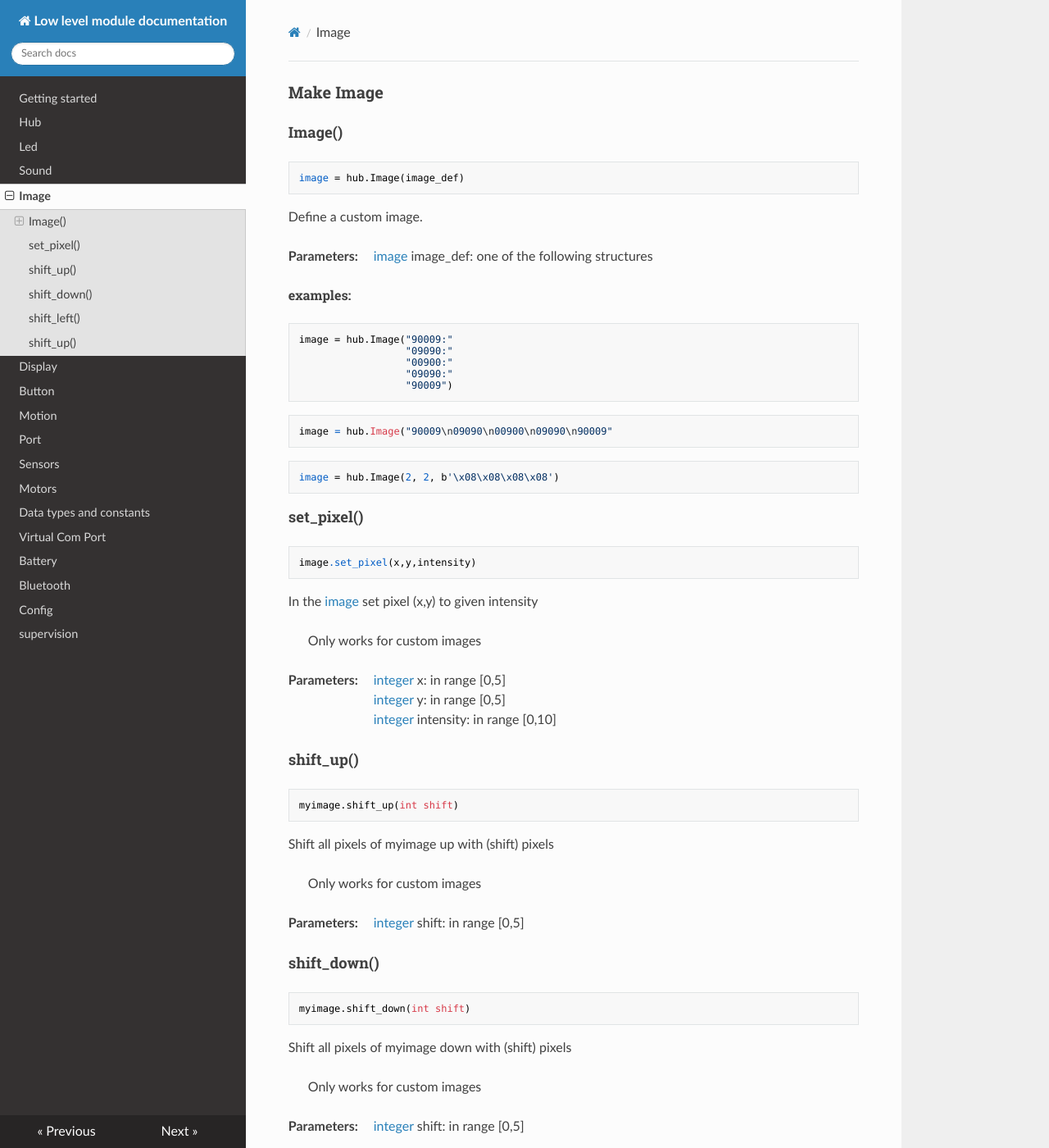
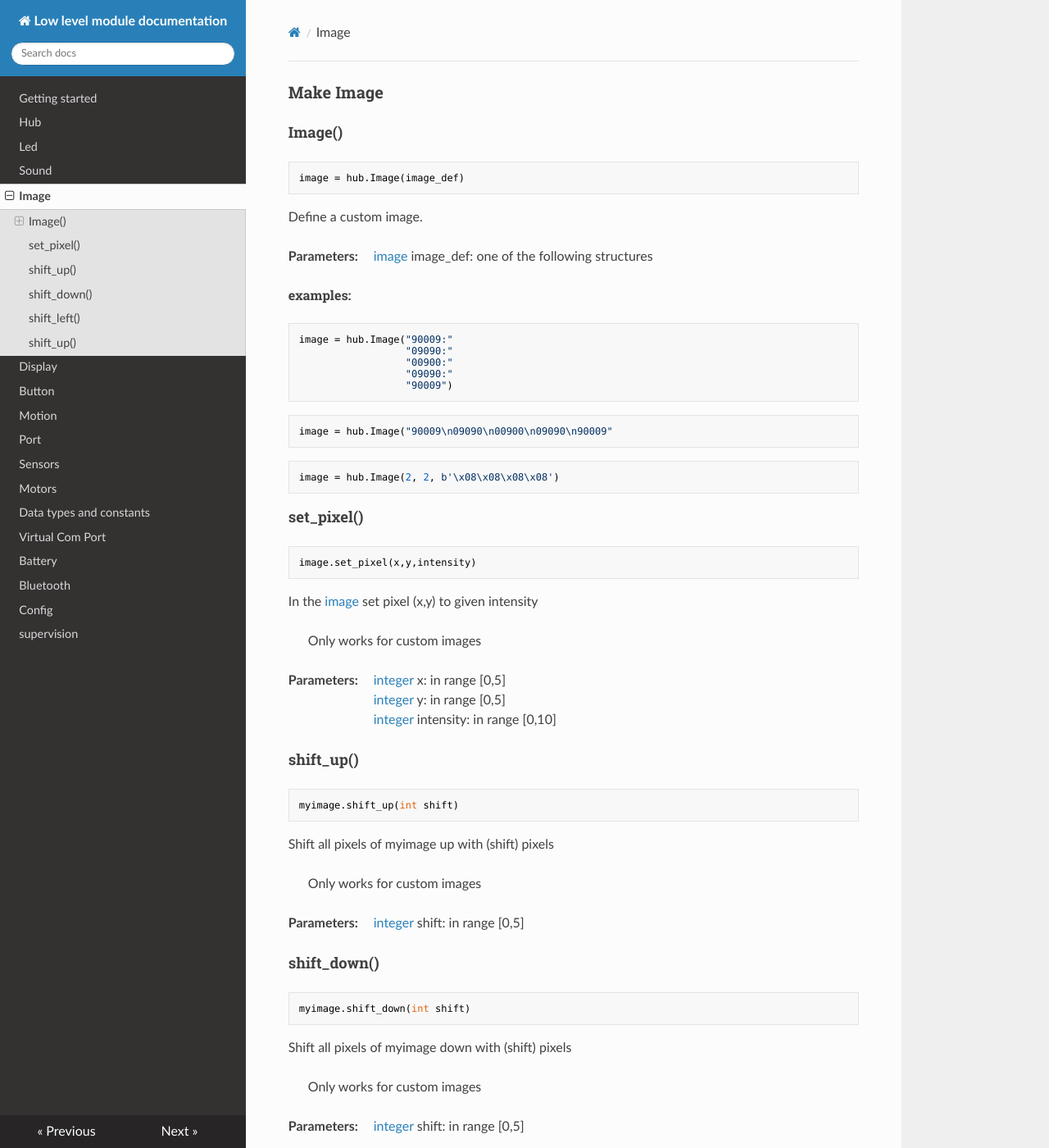
Before and after one commit to NStrijbosch/hub-module-notes, an MkDocs documentation site: the page built from docs/image.md, in a window 1280 px wide and 1400 px high. Shown: the whole window at 82% size. Built offline with MkDocs 1.6.1, drawn with Linux system fonts in a browser that asks for light colours; nearby versions of some CDN libraries; some of the changed text lies outside the part shown.

Commit message:
Update image.md

````diff
--- a/docs/image.md
+++ b/docs/image.md
@@ -2,7 +2,7 @@
 
 ## Image()
 
-```
+``` python
 image = hub.Image(image_def)
 ```
 
@@ -14,7 +14,7 @@ __Parameters:__
 
 ### examples:
 
-```
+``` python
 image = hub.Image("90009:"
                   "09090:"
                   "00900:"
@@ -22,17 +22,17 @@ image = hub.Image("90009:"
                   "90009")
 ```
 
-```
+``` python
 image = hub.Image("90009\n09090\n00900\n09090\n90009"
 ```
 
-```
+``` python
 image = hub.Image(2, 2, b'\x08\x08\x08\x08')
 ```
 
 ## set_pixel()
 
-```
+``` python
 image.set_pixel(x,y,intensity)
 ```
 
@@ -48,7 +48,7 @@ __Parameters:__
 
 ## shift_up()
 
-```
+``` python
 myimage.shift_up(int shift)
 ```
 
@@ -62,7 +62,7 @@ __Parameters:__
 
 ## shift_down()
 
-```
+``` python
 myimage.shift_down(int shift)
 ```
 
@@ -76,7 +76,7 @@ __Parameters:__
 
 ## shift_left()
 
-```
+``` python
 myimage.shift_left(int shift)
 ```
 
@@ -90,7 +90,7 @@ __Parameters:__
 
 ## shift_up()
 
-```
+``` python
 myimage.shift_right(int shift)
 ```
 
@@ -106,7 +106,7 @@ __Parameters:__
 
 ## width()
 
-```
+``` python
 image.width()
 ```
 
@@ -118,7 +118,7 @@ __Returns:__
 
 ## height()
 
-```
+``` python
 image.height()
 ```
 
@@ -130,7 +130,7 @@ __Returns:__
 
 ## get_pixel()
 
-```
+``` python
 image.get_pixel(x,y)
 ```
 
````
